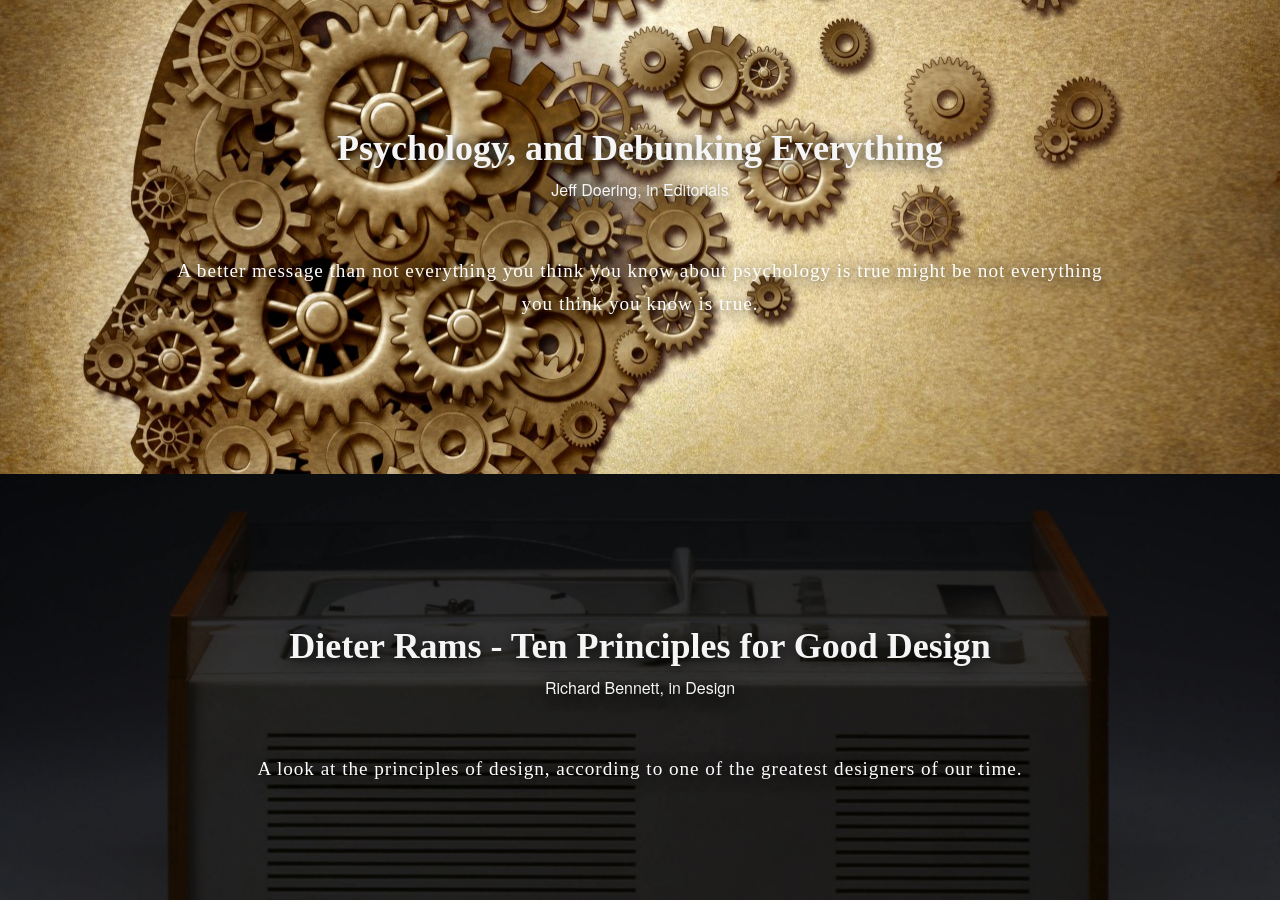
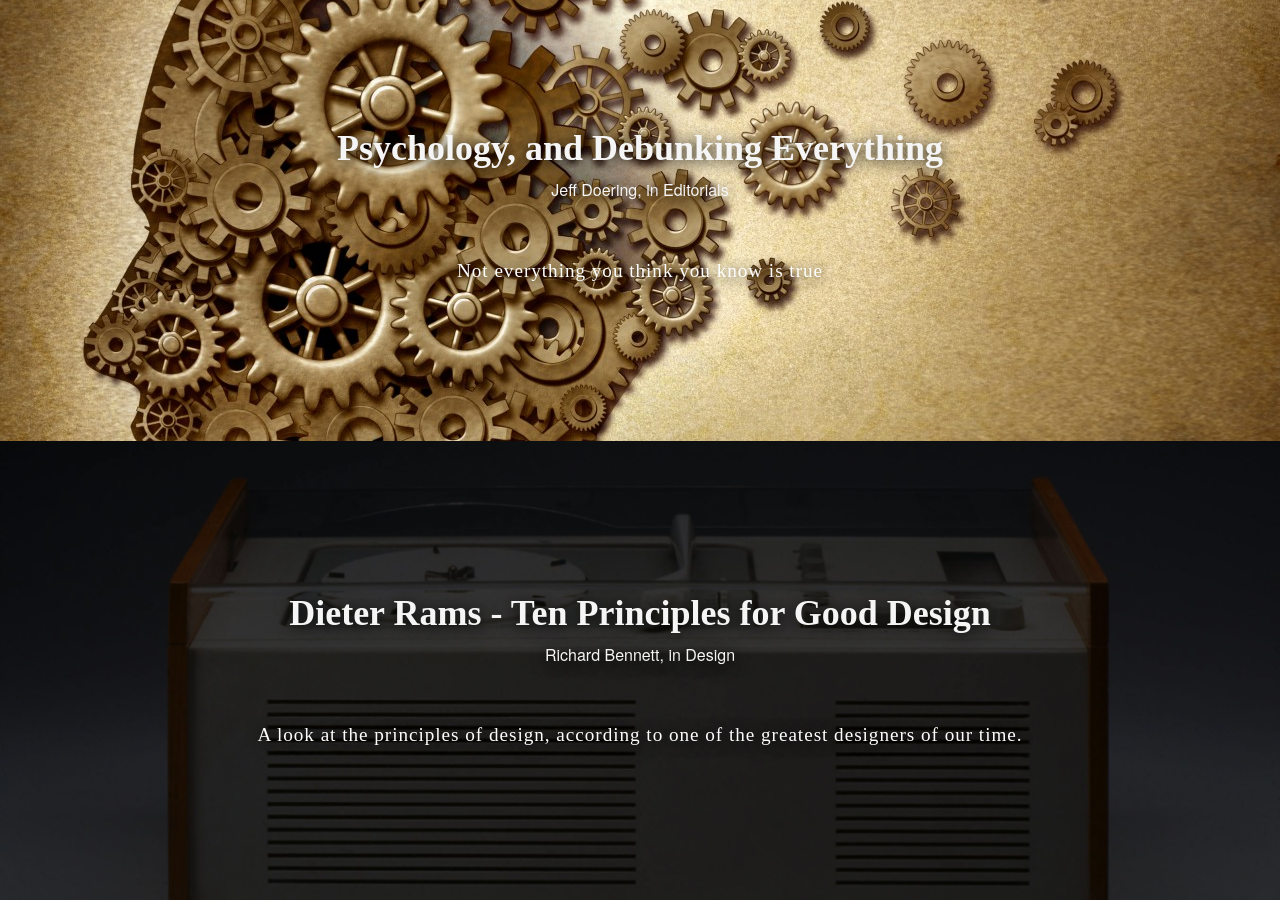
Before and after one commit to CTi-Winnipeg/cti-winnipeg.github.io, a Jekyll site: the page built from index.html, in a window 1280 px wide and 900 px high, scrolled down 1701 px. Built offline with Jekyll 4.4.1, drawn with Linux system fonts in a browser that asks for light colours; the list of posts is cut into pages by our own code.

Commit message:
Update 2015-02-17-psychology_debunking.md

```diff
--- a/editorials/_posts/2015-02-17-psychology_debunking.md
+++ b/editorials/_posts/2015-02-17-psychology_debunking.md
@@ -5,10 +5,8 @@
 author_email: jeffrey.doering@cantire.com
 feature_img: url('/img/psychology_gears.jpg')
 feature_tint: dark
-excerpt: A better message than not everything you think you know about psychology is true might be not everything you think you know is true.
+excerpt: Not everything you think you know is true
 ---
-
-## Psychology, and debunking everything
 
 
 Contrary to popular belief, the Mozart effect - the idea that listening to classical music temporarily increases your IQ - *is a myth*, the idea that left-handed people are more creative *is a myth*, and the idea that most stereotypical differences between mens’ an women’s abilities in math, writing, and the like, are actually very small - large gender differences are *also a myth*. Ben Ambridge, a psychology at the University of Liverpool recently delivered a TED Talk: Ten Myths About Psychology, Debunked. He shed light on the above, among other examples, in hope of shedding common misperceptions about psychology.
```
